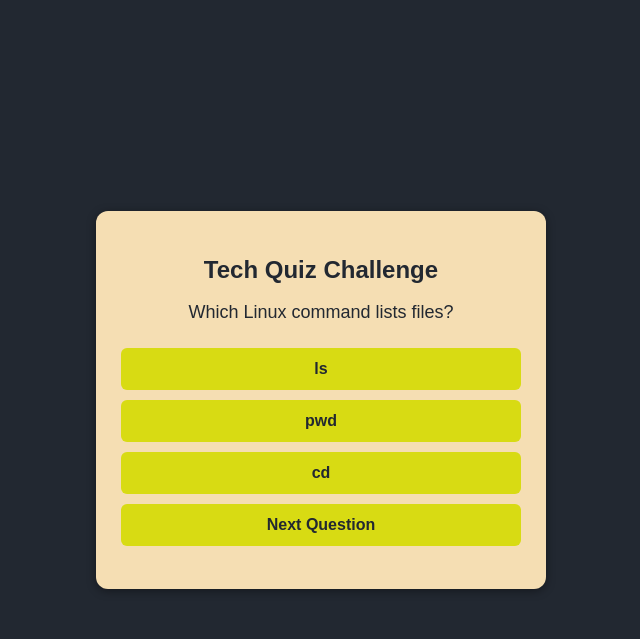
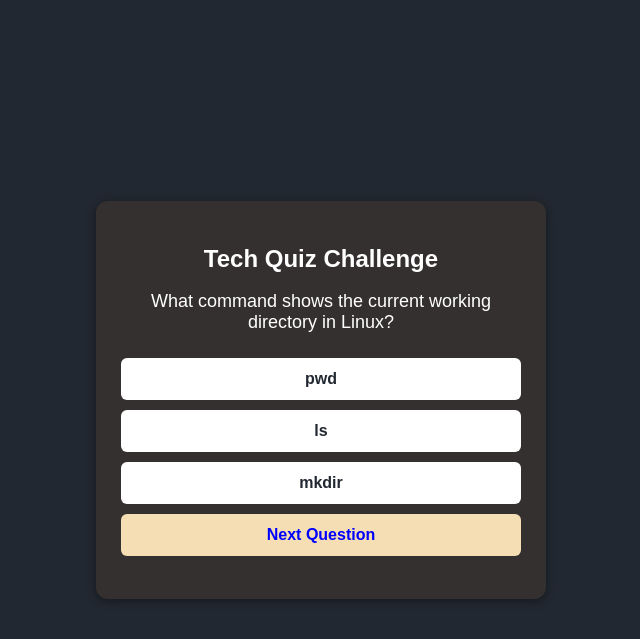
Before and after one commit to yokeshbaskaran/aws-ec2-flask-deployment, a Flask app: page / in a window 1280 px wide. Shown: the top 639 px of the page, without its empty margins (319-959 px from the left). Run offline with Flask 3, Linux system fonts and the light colour scheme.

Commit message:
changes (updated code in html and python)

```diff
--- a/app.py
+++ b/app.py
@@ -1,4 +1,6 @@
 from flask import Flask, jsonify, render_template
+
+# Import "flask" could not be resolved error
 import random
 
 
@@ -33,6 +35,64 @@ questions = [
         ],
         "answer": "HyperText Markup Language",
     },
+    {
+        "question": "Which AWS service is used for relational databases?",
+        "options": ["Lambda", "RDS", "EFS"],
+        "answer": "RDS",
+    },
+    {
+        "question": "What command shows the current working directory in Linux?",
+        "options": ["pwd", "ls", "mkdir"],
+        "answer": "pwd",
+    },
+    {
+        "question": "Which protocol is used to securely transfer files?",
+        "options": ["FTP", "SFTP", "HTTP"],
+        "answer": "SFTP",
+    },
+    {
+        "question": "What does CPU stand for?",
+        "options": [
+            "Central Processing Unit",
+            "Computer Power Unit",
+            "Central Program Utility",
+        ],
+        "answer": "Central Processing Unit",
+    },
+    {
+        "question": "Which AWS service is serverless compute?",
+        "options": ["EC2", "Lambda", "ECS"],
+        "answer": "Lambda",
+    },
+    {
+        "question": "Which command creates a new directory in Linux?",
+        "options": ["touch", "mkdir", "rm"],
+        "answer": "mkdir",
+    },
+    {
+        "question": "What does CSS stand for?",
+        "options": [
+            "Computer Style Sheet",
+            "Cascading Style Sheets",
+            "Creative Styling System",
+        ],
+        "answer": "Cascading Style Sheets",
+    },
+    {
+        "question": "Which AWS service is used for NoSQL databases?",
+        "options": ["DynamoDB", "Redshift", "Aurora"],
+        "answer": "DynamoDB",
+    },
+    {
+        "question": "Which command is used to remove a file in Linux?",
+        "options": ["rm", "del", "erase"],
+        "answer": "rm",
+    },
+    {
+        "question": "Which protocol is used for secure web browsing?",
+        "options": ["HTTP", "HTTPS", "SSH"],
+        "answer": "HTTPS",
+    },
 ]
 
 
--- a/templates/index.html
+++ b/templates/index.html
@@ -16,7 +16,7 @@
 
         .container {
             width: 400px;
-            background: wheat;
+            background: rgb(53, 48, 48);
             padding: 25px;
             border-radius: 12px;
             box-shadow: 0 2px 10px rgba(0, 0, 0, 0.4);
@@ -24,14 +24,14 @@
         }
 
         h2 {
-            color: #222831;
+            color: white;
             margin-bottom: 15px;
         }
 
         #question {
             font-size: 18px;
             margin-bottom: 15px;
-            color: #222831;
+            color: white;
         }
 
         button {
@@ -42,10 +42,15 @@
             cursor: pointer;
             border-radius: 6px;
             border: none;
-            background: #d8db13;
+            background: white;
             color: #222831;
             font-weight: bold;
             transition: 0.2s;
+        }
+
+        .next {
+            background-color: wheat;
+            color: blue;
         }
 
         button:hover {
@@ -76,7 +81,7 @@
 
         <p id="question">Loading question...</p>
         <div id="options"></div>
-        <button onclick="loadQuestion()">Next Question</button>
+        <button class="next" onclick="loadQuestion()">Next Question</button>
 
         <p id="result"></p>
     </div>
```
